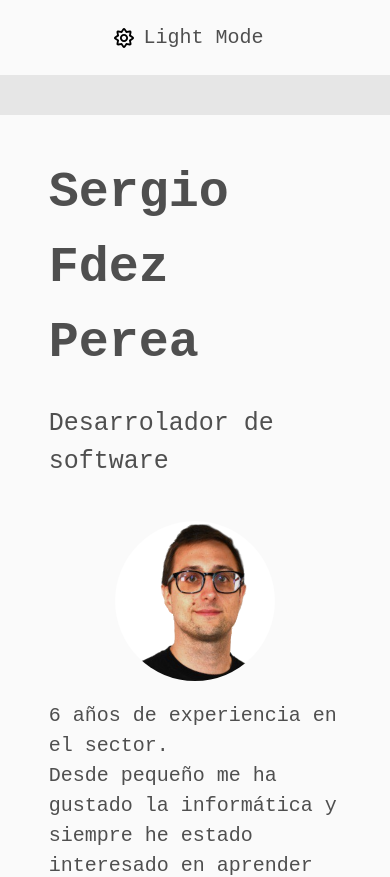
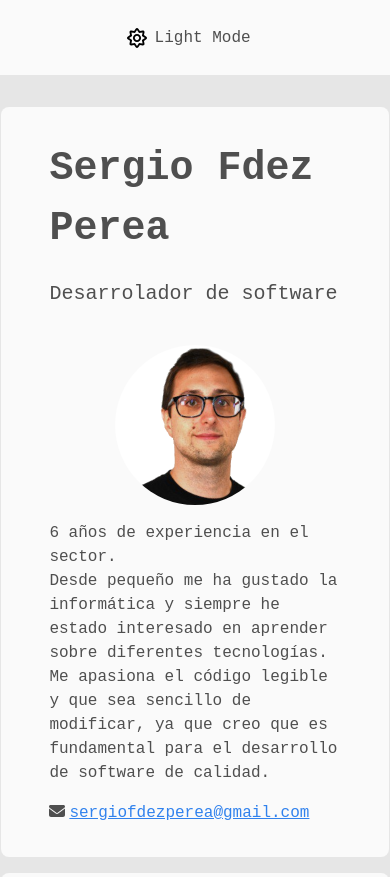
Before and after one commit to sergiofdezperea/simple-portfolio, a React (Vite) app: page / in a window 390 px wide. Shown: the top 877 px of the page. Built offline with nearby package versions, Linux system fonts and the light colour scheme.

Commit message:
Adjust margins and font size for responsive design.

```diff
--- a/src/components/About.css
+++ b/src/components/About.css
@@ -32,7 +32,7 @@
 }
 
 .card__link a {
-  margin-left: 1em;
+  margin-left: 0.25em;
 }
 
 .card--profile {
--- a/src/index.css
+++ b/src/index.css
@@ -65,8 +65,8 @@ main {
 }
 
 @media (max-width: 425px) {
-  .card {
-    max-width: 75vw;
+  body {
+    font-size: 16px;
   }
 }
 
```
